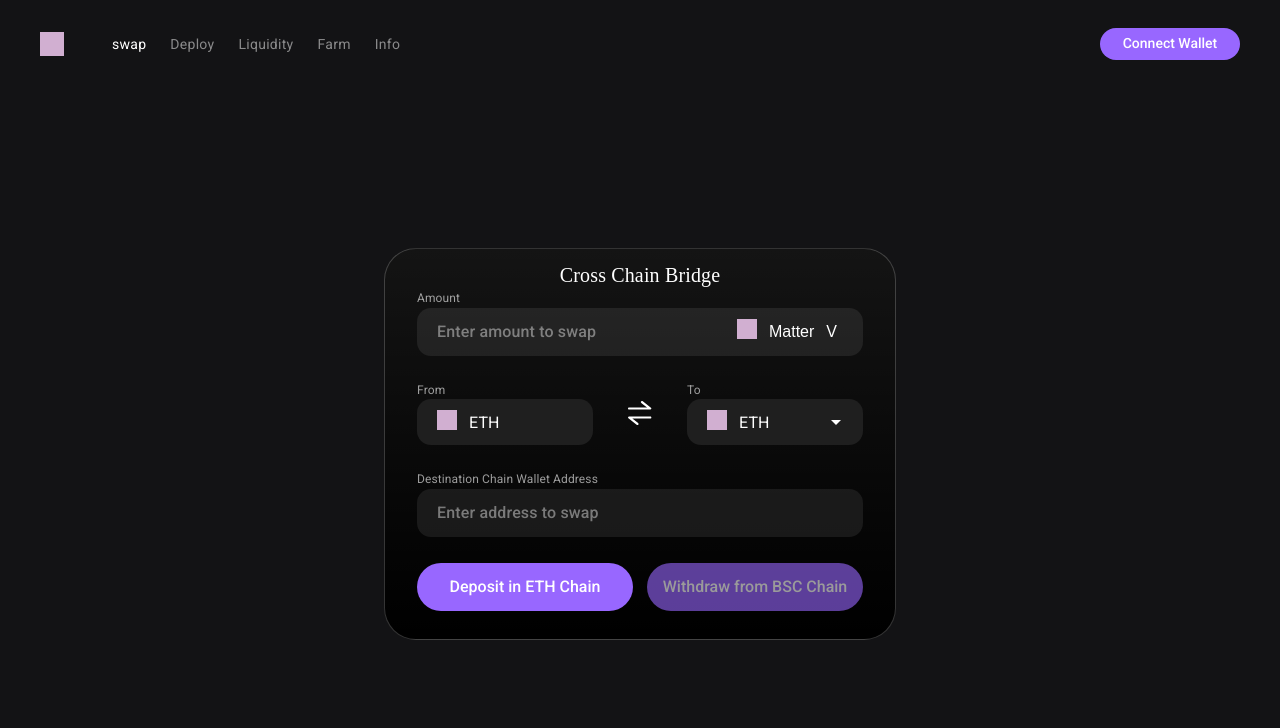
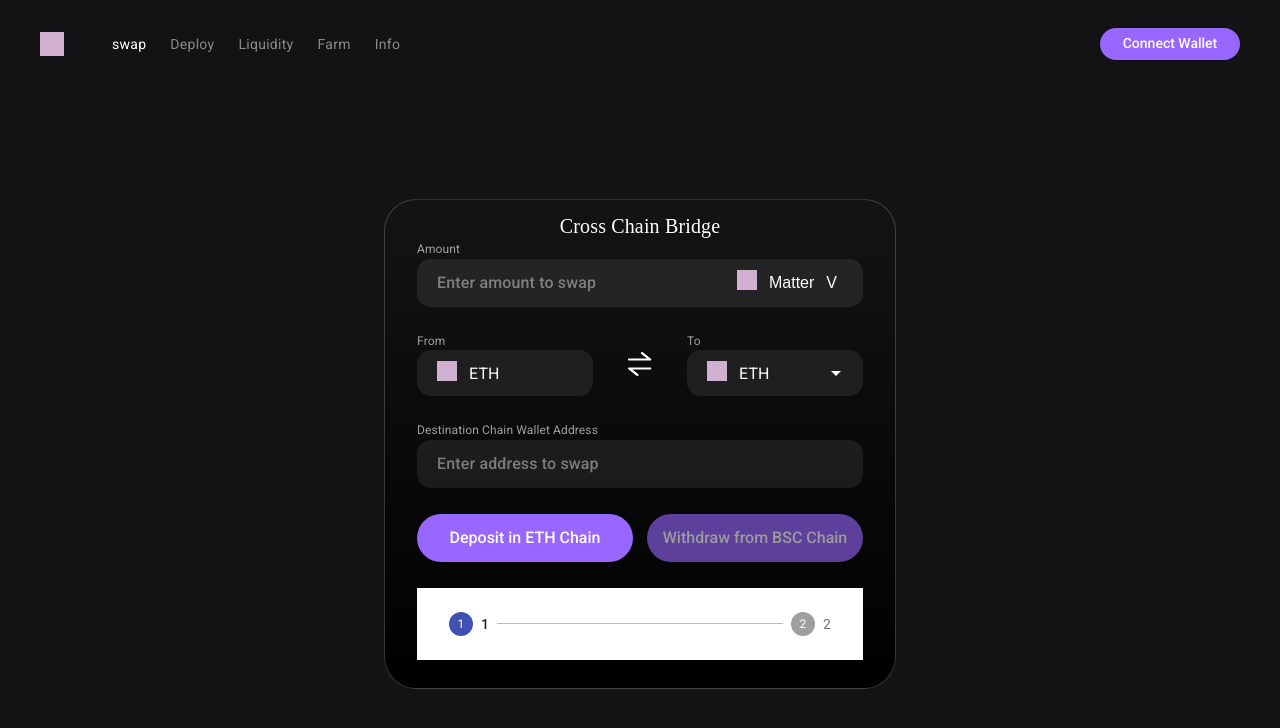
Before and after one commit to chainswap/info, a React (Create React App) app: page /#/swap in a window 1280 px wide. Shown: the top 728 px of the page. Built offline with nearby package versions, Linux system fonts and the light colour scheme.

Commit message:
add Stepper

```diff
--- /dev/null
+++ b/src/components/Stepper/Stepper.tsx
@@ -0,0 +1,15 @@
+import React from 'react'
+import { Stepper, Step, StepLabel } from '@material-ui/core'
+
+export default function _Stepper() {
+  const steps = [1, 2]
+  return (
+    <Stepper>
+      {steps.map((label) => (
+        <Step key={label}>
+          <StepLabel>{label}</StepLabel>
+        </Step>
+      ))}
+    </Stepper>
+  )
+}
--- a/src/pages/Swap/Swap.tsx
+++ b/src/pages/Swap/Swap.tsx
@@ -10,6 +10,7 @@ import { styled } from '@material-ui/styles'
 import Input from '../../components/Input/Input'
 import Column from '../../components/Column/index'
 import { RowBetween } from '../../components/Row/index'
+import Stepper from '../../components/Stepper/Stepper'
 
 const AppBodyGrid = styled('div')({
   display: 'grid',
@@ -34,7 +35,6 @@ export default function Swap() {
         <AppBodyGrid>
           <CurrencyInputPanel />
           <CurrencySelectPanel />
-
           {!account ? (
             <Button size="large" onClick={toggleWalletModal}>
               Connect Wallet
@@ -57,6 +57,7 @@ export default function Swap() {
                   Withdraw from {toCurrency} Chain
                 </Button>
               </RowBetween>
+              <Stepper />
             </>
           )}
         </AppBodyGrid>
```
